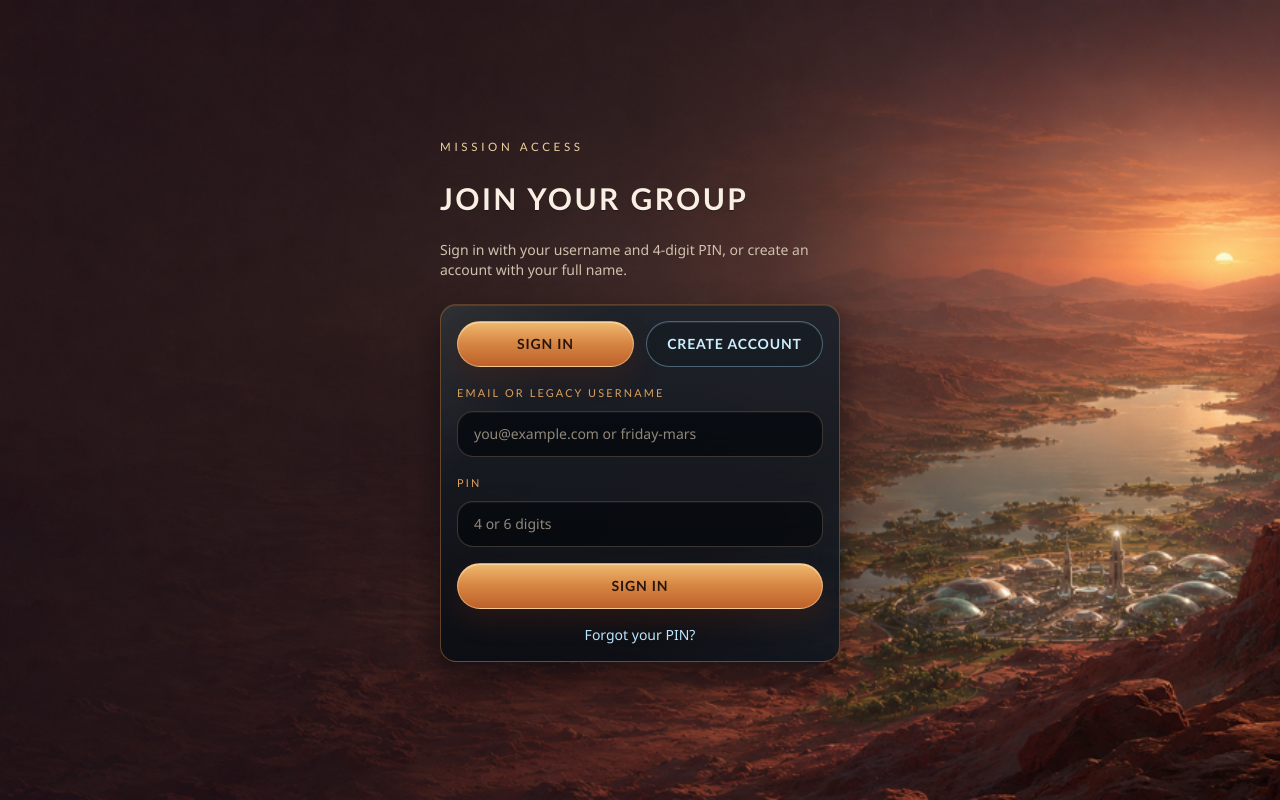
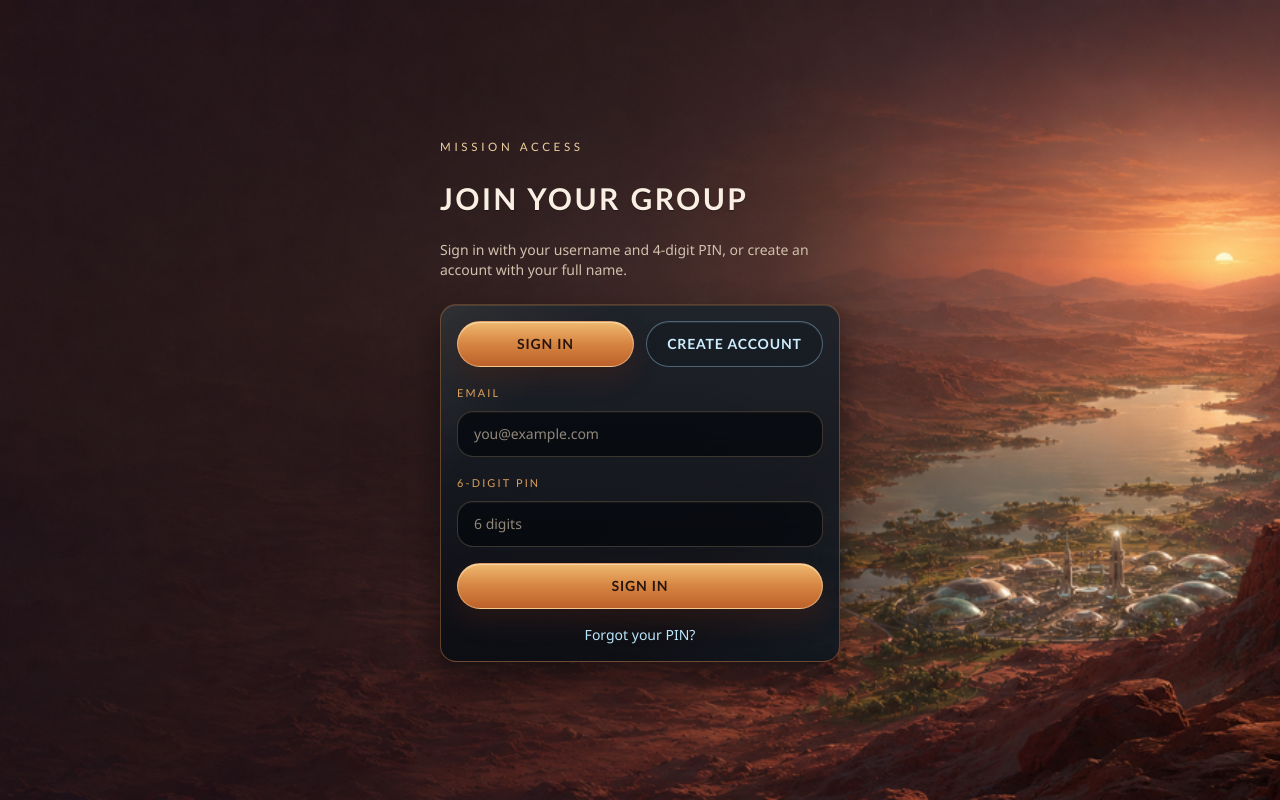
Before and after one commit to Fochizzy/terraforming-mars-stats, a Next.js app: page /login in a window 1280 px wide. Built offline with nearby package versions, Linux system fonts and the light colour scheme.

Commit message:
Remove legacy sign in and require email with six digit PIN

```diff
--- a/src/features/auth/login-form.tsx
+++ b/src/features/auth/login-form.tsx
@@ -6,7 +6,6 @@ import { buildAuthCallbackUrl } from './build-auth-callback-url';
 import {
   emailSchema,
   pinSchema,
-  resolveSignInEmail,
   signupFullNameSchema,
   signupUsernameSchema,
 } from './username-auth';
@@ -16,7 +15,6 @@ type AuthMode = 'sign-in' | 'sign-up';
 export function LoginForm({ nextPath = '/log-game/import' }: { nextPath?: string }) {
   const [mode, setMode] = useState<AuthMode>('sign-in');
   const [fullName, setFullName] = useState('');
-  const [identifier, setIdentifier] = useState('');
   const [username, setUsername] = useState('');
   const [email, setEmail] = useState('');
   const [pin, setPin] = useState('');
@@ -33,17 +31,18 @@ export function LoginForm({ nextPath = '/log-game/import' }: { nextPath?: string
 
     try {
       const supabase = createSupabaseBrowserClient();
+      const parsedEmail = emailSchema.parse(email);
 
       if (mode === 'sign-in') {
-        const signInEmail = resolveSignInEmail(identifier);
+        const parsedPin = pinSchema.parse(pin);
         const { data, error } = await supabase.auth.signInWithPassword({
-          email: signInEmail,
-          password: pin,
+          email: parsedEmail,
+          password: parsedPin,
         });
 
         if (error || !data.user) {
           setStatus({
-            message: 'The email/username or PIN was not recognized.',
+            message: 'The email address or 6-digit PIN was not recognized.',
             state: 'error',
           });
           return;
@@ -56,14 +55,13 @@ export function LoginForm({ nextPath = '/log-game/import' }: { nextPath?: string
           .maybeSingle();
 
         window.location.assign(
-          profile?.credential_reset_required ? '/account-migration' : nextPath,
+          profile?.credential_reset_required ? '/reset-pin' : nextPath,
         );
         return;
       }
 
       const parsedFullName = signupFullNameSchema.parse(fullName);
       const parsedUsername = signupUsernameSchema.parse(username);
-      const parsedEmail = emailSchema.parse(email);
       const parsedPin = pinSchema.parse(pin);
       const emailRedirectTo = buildAuthCallbackUrl(window.location.origin, nextPath);
 
@@ -162,11 +160,16 @@ export function LoginForm({ nextPath = '/log-game/import' }: { nextPath?: string
               value={username}
             />
           </label>
+        </>
+      ) : null}
+
       <label className="flex flex-col gap-2 text-sm">
         <span className="tm-data-label">Email</span>
         <input
           aria-label="Email"
+          autoCapitalize="none"
           autoComplete="email"
+          autoCorrect="off"
           className="tm-input"
           onChange={(event) => setEmail(event.target.value)}
           placeholder="you@example.com"
@@ -175,37 +178,20 @@ export function LoginForm({ nextPath = '/log-game/import' }: { nextPath?: string
           value={email}
         />
       </label>
-        </>
-      ) : (
-        <label className="flex flex-col gap-2 text-sm">
-          <span className="tm-data-label">Email or Legacy Username</span>
-          <input
-            aria-label="Email or Legacy Username"
-            autoCapitalize="none"
-            autoCorrect="off"
-            className="tm-input"
-            onChange={(event) => setIdentifier(event.target.value)}
-            placeholder="you@example.com or friday-mars"
-            required
-            type="text"
-            value={identifier}
-          />
-        </label>
-      )}
 
       <label className="flex flex-col gap-2 text-sm">
         <span className="tm-data-label">
-          {mode === 'sign-in' ? 'PIN' : 'Create 6-Digit PIN'}
+          {mode === 'sign-in' ? '6-Digit PIN' : 'Create 6-Digit PIN'}
         </span>
         <input
-          aria-label={mode === 'sign-in' ? 'PIN' : 'Create 6-Digit PIN'}
+          aria-label={mode === 'sign-in' ? '6-Digit PIN' : 'Create 6-Digit PIN'}
           autoComplete={mode === 'sign-in' ? 'current-password' : 'new-password'}
           className="tm-input"
           inputMode="numeric"
           maxLength={6}
-          minLength={mode === 'sign-up' ? 6 : 4}
+          minLength={6}
           onChange={(event) => setPin(event.target.value.replace(/\D/g, ''))}
-          placeholder={mode === 'sign-in' ? '4 or 6 digits' : '6 digits'}
+          placeholder="6 digits"
           required
           type="password"
           value={pin}
@@ -217,7 +203,7 @@ export function LoginForm({ nextPath = '/log-game/import' }: { nextPath?: string
       </button>
 
       {mode === 'sign-in' ? (
-        <a className="text-center text-sm text-sky-200 underline-offset-4 hover:underline" href="/forgot-password">
+        <a className="text-center text-sm text-sky-200 underline-offset-4 hover:underline" href="/forgot-pin">
           Forgot your PIN?
         </a>
       ) : null}
```
Lines whose indentation alone changed are shown as unchanged.
